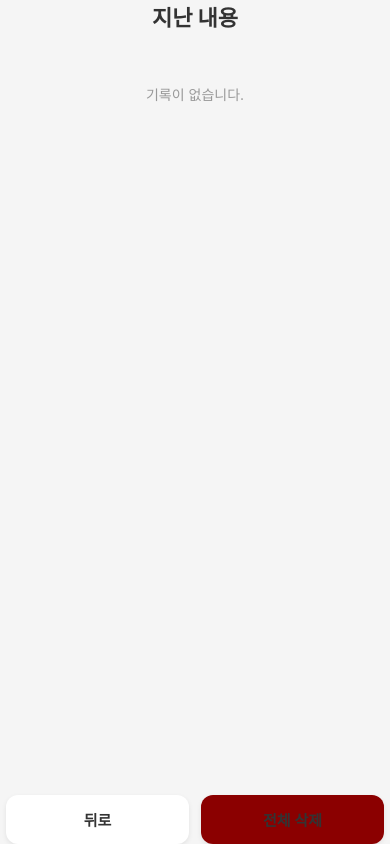
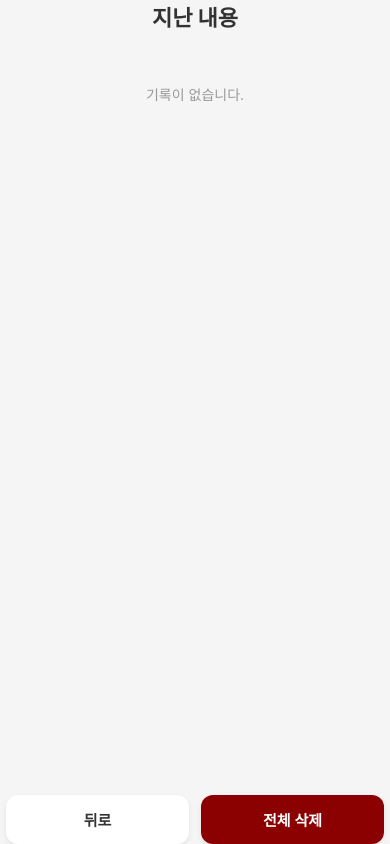
Before and after one commit to kangwoohyun999/AI_App_Project, a React Native app in the folder Today_Condition/: screen /History in a window 390 px wide. Built offline with nearby package versions, Linux system fonts and the light colour scheme.

Commit message:
Update HistoryScreen.js

```diff
--- a/Today_Condition/screens/HistoryScreen.js
+++ b/Today_Condition/screens/HistoryScreen.js
@@ -74,7 +74,7 @@ export default function HistoryScreen({ navigation }) {
             setSections([]);
           }}
         >
-          <Text style={styles.btnText}>전체 삭제</Text>
+          <Text style={[styles.btnText, { color: "#ffffff" }]}>전체 삭제</Text>
         </TouchableOpacity>
       </View>
     </SafeAreaView>
```
